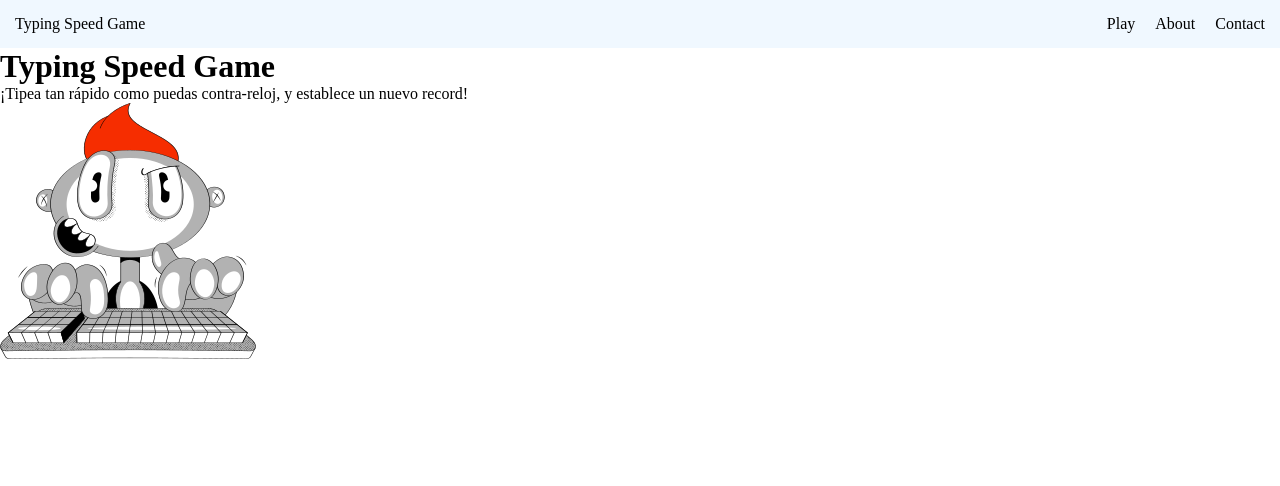
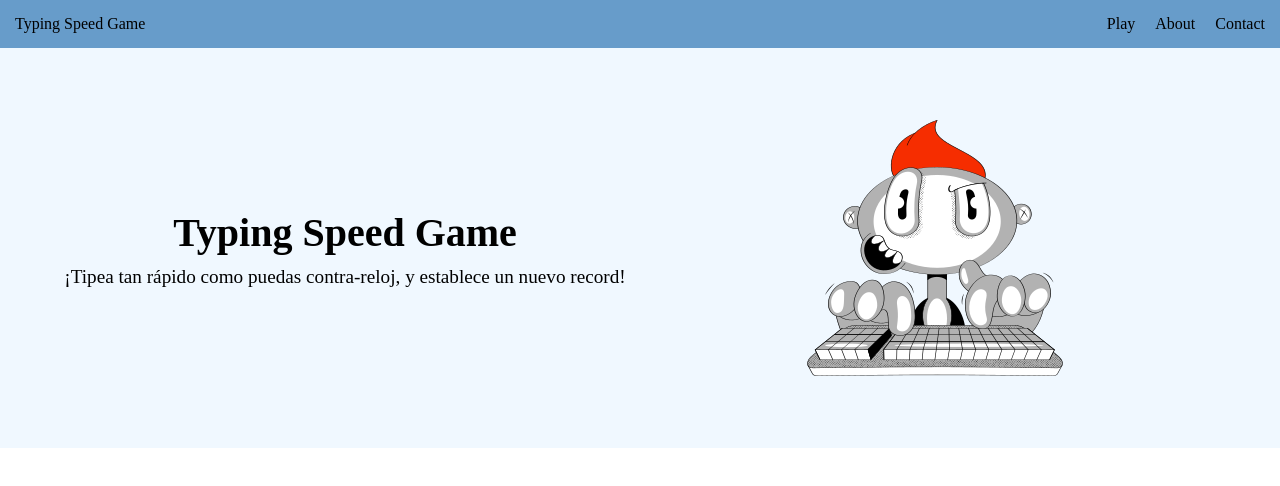
Before and after one commit to facudam/typing-speed-game, a React (Vite) app: page / in a window 1280 px wide. Shown: the top 486 px of the page. Built offline with nearby package versions, Linux system fonts and the light colour scheme.

Commit message:
Estilando el  header

```diff
--- a/src/components/Header.jsx
+++ b/src/components/Header.jsx
@@ -1,17 +1,21 @@
 import tipearIMG from '../images/tipearIMG.png';
 import { Nav } from './Nav';
+
+import '../styles/Header.css'
 
 export const Header = () => {
     return(
         <header>
             <Nav />
-            <div>
-                <div>
-                    <h1>Typing Speed Game</h1>
-                    <p>¡Tipea tan rápido como puedas contra-reloj, y establece un nuevo record!</p>
-                </div>
-                <div>
-                    <img src={ tipearIMG }/>
+            <div className='main-container'>
+                <div className='header__container'>
+                    <div className='header__container-title'>
+                        <h1>Typing Speed Game</h1>
+                        <p>¡Tipea tan rápido como puedas contra-reloj, y establece un nuevo record!</p>
+                    </div>
+                    <div className='header__container-img'>
+                        <img src={ tipearIMG }/>
+                    </div>
                 </div>
             </div>
 
--- a/src/components/Nav.jsx
+++ b/src/components/Nav.jsx
@@ -2,6 +2,7 @@ import '../styles/Nav.css';
 
 export const Nav = () => {
     return(
+        <div className='main-container-menu'>
             <div className="header__menu">
                 <span>Typing Speed Game</span>
                 <nav>
@@ -12,5 +13,6 @@ export const Nav = () => {
                     </ul>
                 </nav>
             </div>
+        </div>
     )
 }
--- /dev/null
+++ b/src/styles/Header.css
@@ -0,0 +1,41 @@
+.main-container {
+    width: 100%;
+    background-color: aliceblue;
+}
+
+.header__container {
+    width: 100%;
+    max-width: 1500px;
+    height: 50vh;
+    margin: auto;
+    display: flex;
+    padding: 50px;
+
+}
+
+.header__container-title {
+    background-color: aliceblue;
+    width: 50%;
+    display: flex;
+    flex-direction: column;
+    justify-content: center;
+    align-items: center;
+    text-align: center;
+}
+
+.header__container-title h1 {
+    font-size: 2.5rem;
+    margin-bottom: 10px;
+}
+
+.header__container-title p {
+    font-size: 1.2rem;
+}
+
+.header__container-img {
+
+    width: 50%;
+    display: flex;
+    justify-content: center;
+    align-items: center;
+}
--- a/src/styles/Nav.css
+++ b/src/styles/Nav.css
@@ -1,8 +1,15 @@
+
+.main-container-menu {
+    width: 100%;
+    background-color: rgb(103, 156, 202);
+}
 
 .header__menu {
     display: flex;
     width: 100%;
-    background-color: aliceblue;
+    max-width: 1500px;
+    margin: auto;
+
     justify-content: space-between;
     padding: 15px;
 }
```
Lines whose indentation alone changed are shown as unchanged.
